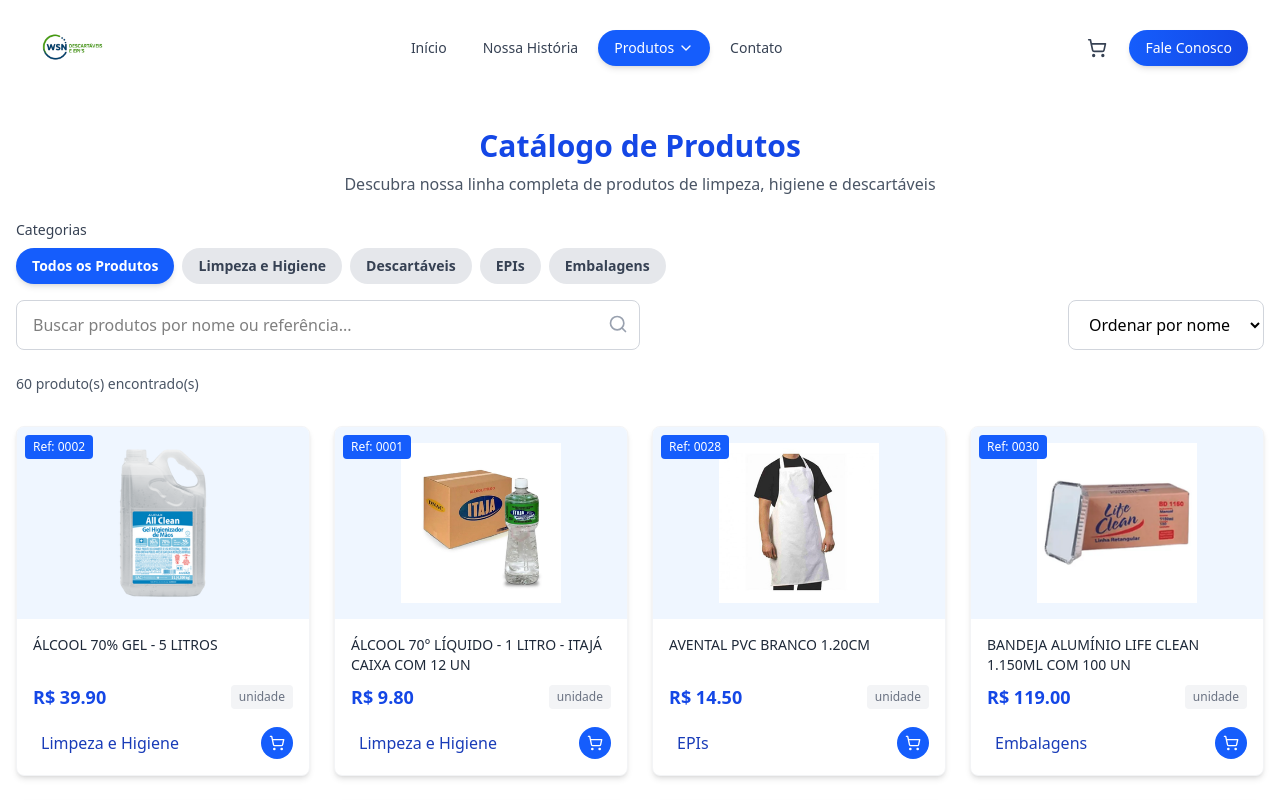
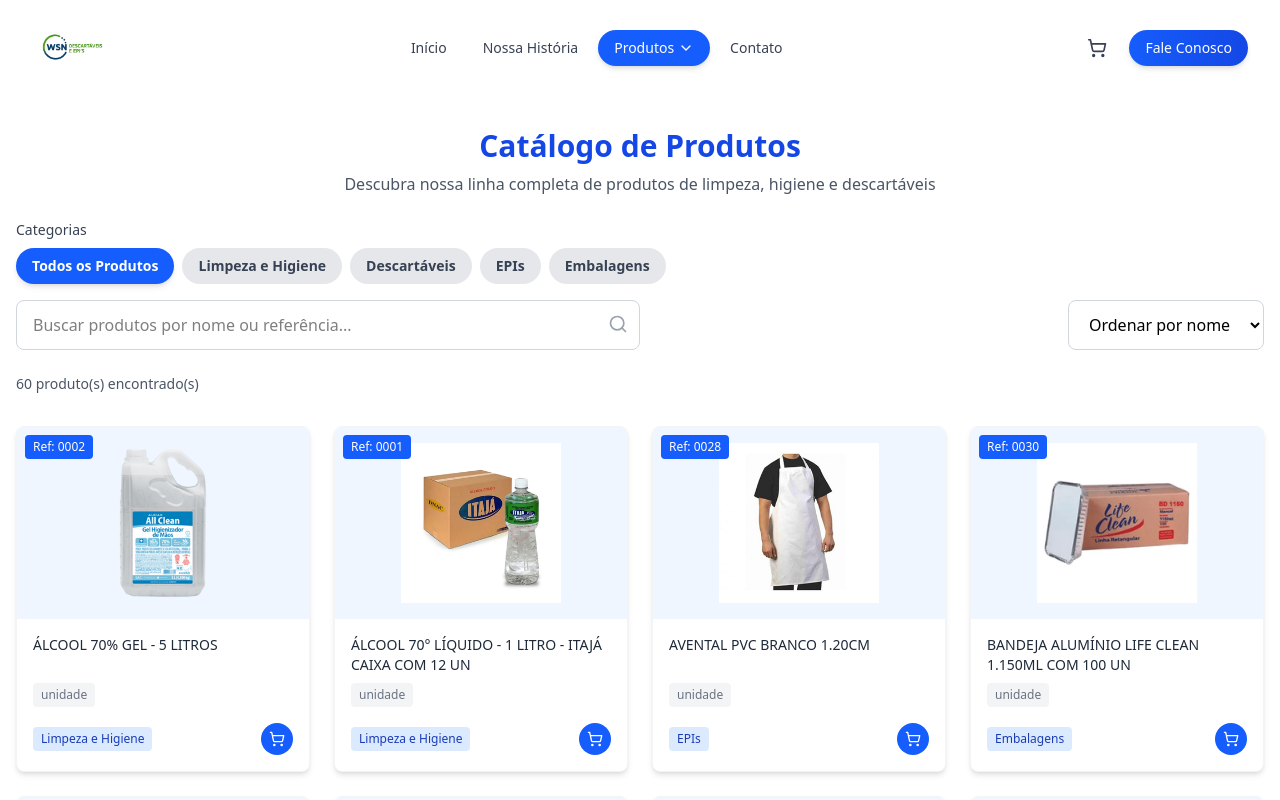
Before and after one commit to fabiojsdev/wsn_front, a React (Vite) app: page /products in a window 1280 px wide. Shown: the top 800 px of the page. Built offline with nearby package versions, Linux system fonts and the light colour scheme; a small style sheet from the web is missing.

Commit message:
retira os preços

```diff
--- a/src/components/Products.tsx
+++ b/src/components/Products.tsx
@@ -1,3 +1,4 @@
+
 import React, { useEffect, useState } from "react";
 import { useCart } from "@/context/CartContext";
 import {
@@ -14,7 +15,6 @@ import { useSearchParams } from "react-router-dom";
 interface Product {
   ref: string;
   nome: string;
-  preco: number;
   unidade: string;
   imagem?: string;
   categoria: string;
@@ -125,8 +125,6 @@ const Products: React.FC = () => {
       switch (sortBy) {
         case "name":
           return a.nome.localeCompare(b.nome);
-        case "price":
-          return a.preco - b.preco;
         default:
           return 0;
       }
@@ -218,7 +216,6 @@ const Products: React.FC = () => {
                   className="px-4 py-3 border border-gray-300 rounded-lg focus:outline-none focus:ring-2 focus:ring-blue-500 focus:border-blue-500"
                 >
                   <option value="name">Ordenar por nome</option>
-                  <option value="price">Ordenar por preço</option>
                 </select>
               </div>
             </div>
@@ -264,16 +261,13 @@ const Products: React.FC = () => {
                     </h3>
 
                     <div className="flex items-center justify-between mb-2">
-                      <span className="text-lg font-bold text-blue-700">
-                        R$ {product.preco.toFixed(2)}
-                      </span>
                       <span className="text-xs text-gray-500 bg-gray-100 px-2 py-1 rounded">
                         {product.unidade}
                       </span>
                     </div>
 
                     <div className="flex justify-between items-center mt-4">
-                      <span className="text-xsbg-blue-100 text-blue-800 px-2 py-1 rounded">
+                      <span className="text-xs bg-blue-100 text-blue-800 px-2 py-1 rounded">
                         {categories.find(c => c.id === product.categoria)?.name}
                       </span>
                       <button
@@ -384,4 +378,4 @@ const Products: React.FC = () => {
   );
 };
 
-export default Products;;
+export default Products;
```
